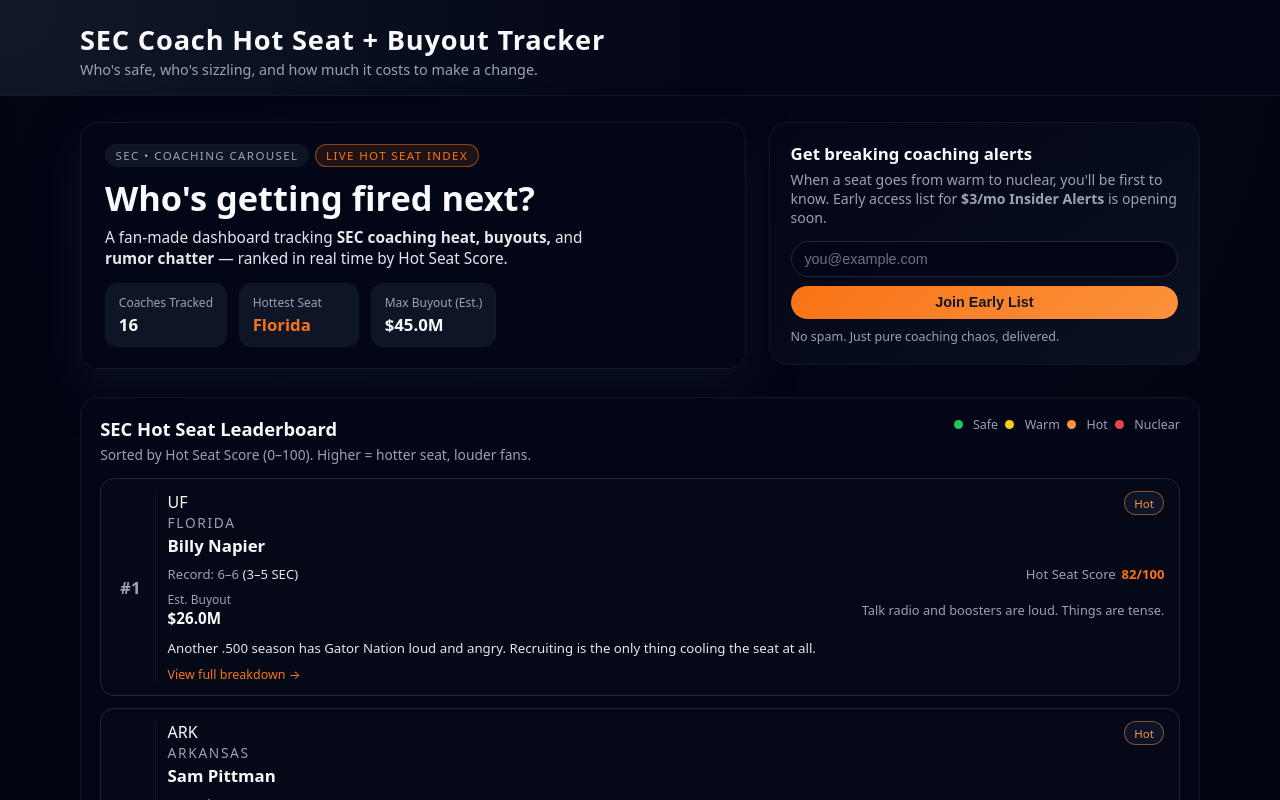
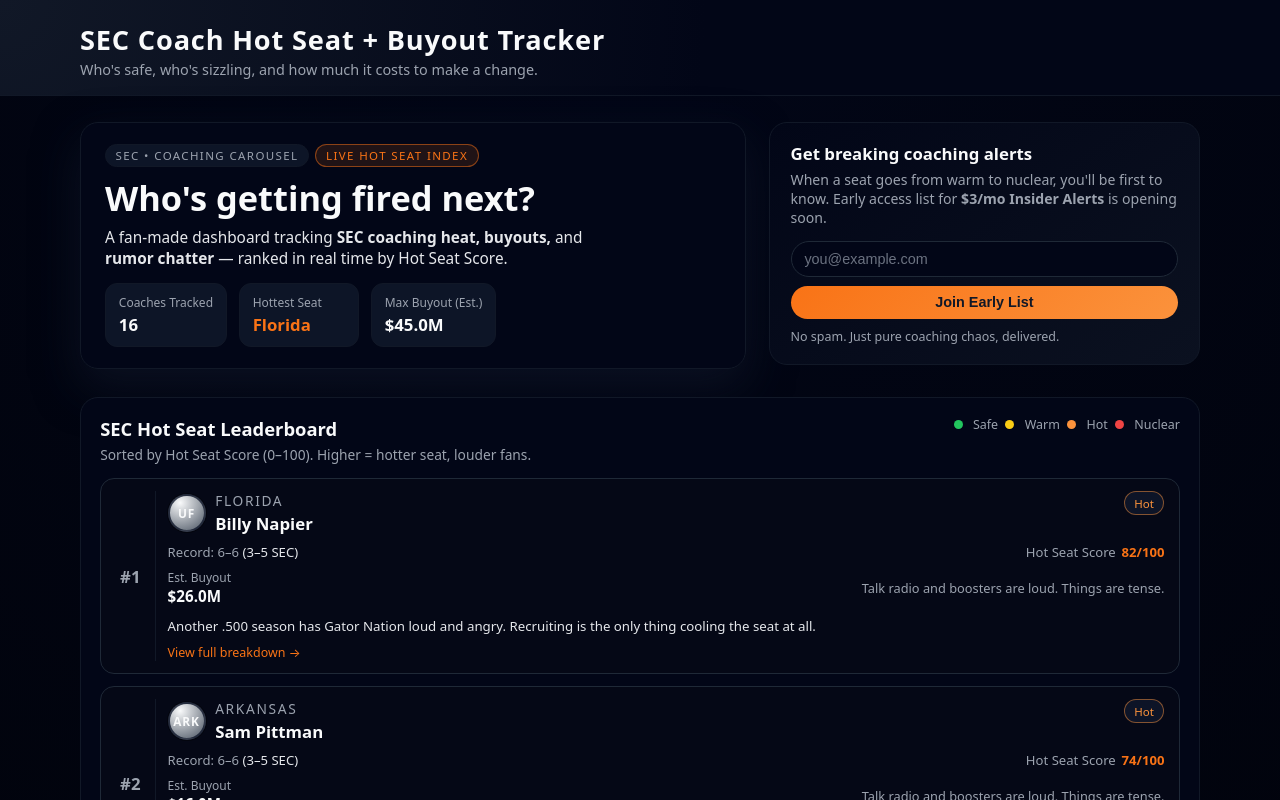
Before and after one commit to starsaintx/sec-hot-seat, a Next.js app: page / in a window 1280 px wide. Shown: the top 800 px of the page. Built offline with nearby package versions, Linux system fonts and the light colour scheme.

Commit message:
Update globals.css

```diff
--- a/src/app/globals.css
+++ b/src/app/globals.css
@@ -16,6 +16,33 @@
   --hot: #fb923c;
   --nuclear: #ef4444;
 }
+
+.coach-title-row {
+  display: flex;
+  align-items: center;
+  gap: 0.6rem;
+}
+
+.coach-logo {
+  width: 38px;
+  height: 38px;
+  border-radius: 999px;
+  background: radial-gradient(circle at 30% 20%, #f9fafb, #4b5563);
+  display: flex;
+  align-items: center;
+  justify-content: center;
+  border: 2px solid rgba(15, 23, 42, 0.8);
+  box-shadow: 0 0 0 1px rgba(0, 0, 0, 0.4);
+}
+
+.coach-logo span {
+  font-size: 0.74rem;
+  font-weight: 700;
+  letter-spacing: 0.08em;
+  text-transform: uppercase;
+}
+
+
 
 *,
 *::before,
```
